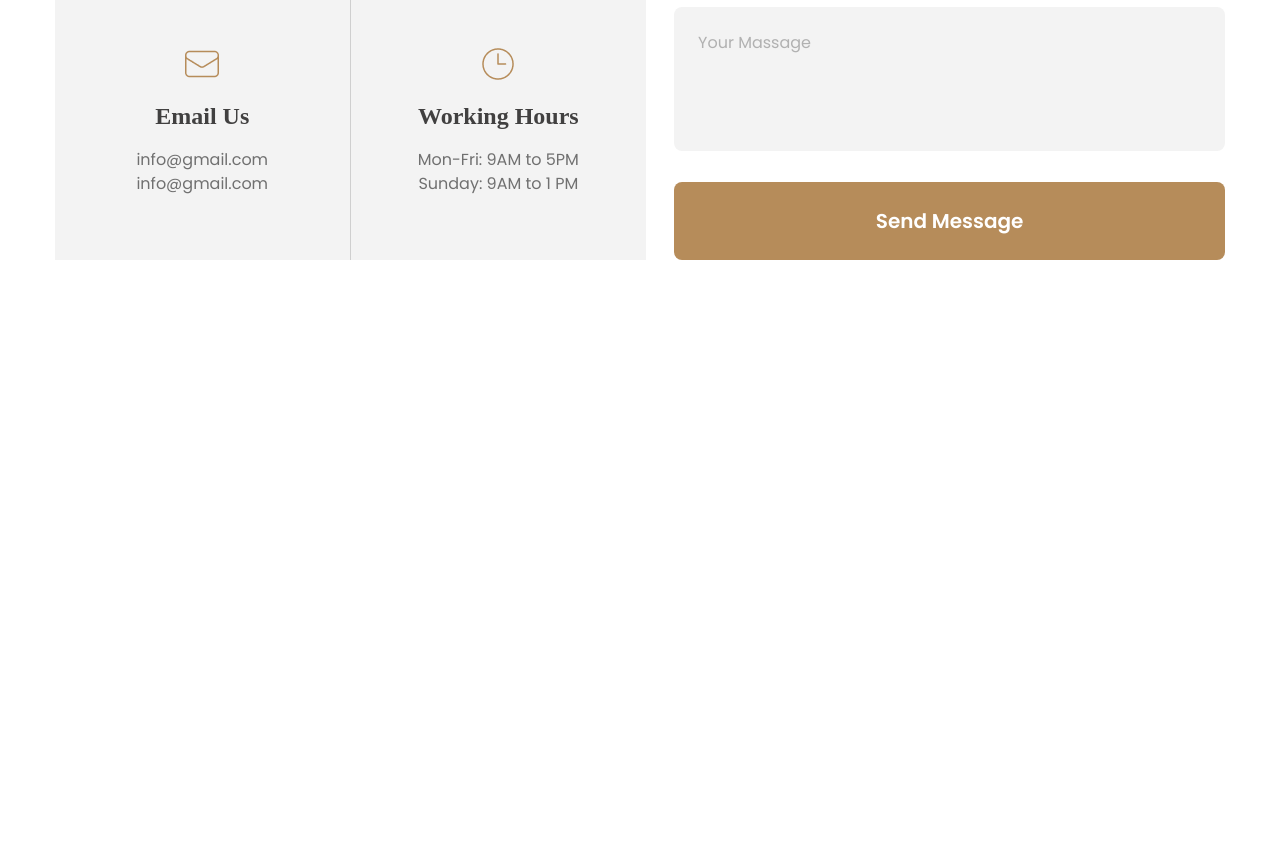
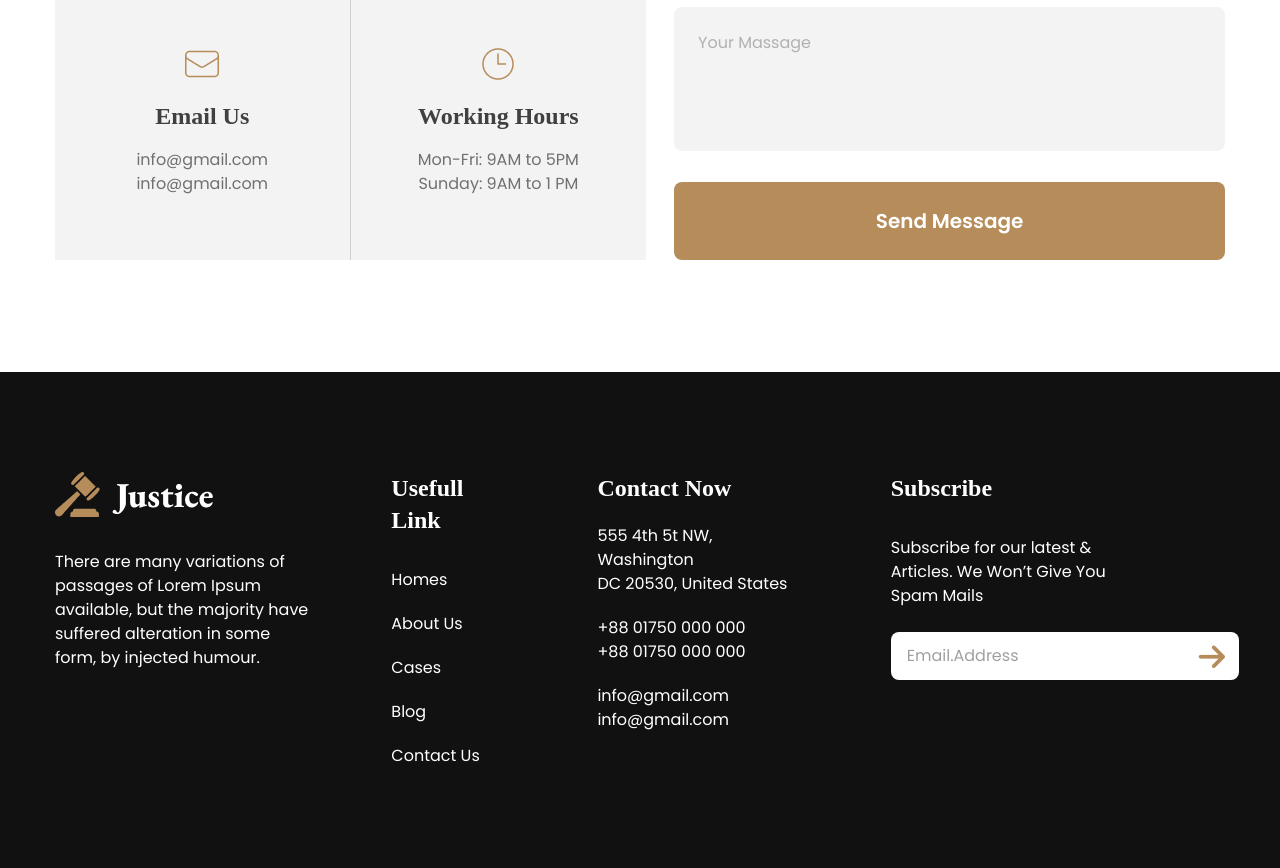
Before and after one commit to BiswanathBD/Justice-The-legal-solution, a plain HTML site: page index.html in a window 1280 px wide. Shown: the part 4279-5147 px from the top of the page. Before the commit the page ends 4651 px from the top, so only its background shows below. Drawn offline with nearby package versions, Linux system fonts and the light colour scheme.

Commit message:
complete landing page without responsive

```diff
--- a/index.html
+++ b/index.html
@@ -22,8 +22,8 @@
 
     <title>Justice | The legal solution</title>
 </head>
-<body class="max-w-[1170px] mt-10 mx-auto poppins">
-    <header>
+<body class="poppins">
+    <header class="max-w-[1170px] mt-10 mx-auto">
         <nav class="flex justify-between items-center">
             <img src="./images/logo2.png" alt="">
             <ul class="flex gap-[30px] text-[#707070]">
@@ -49,7 +49,7 @@
         </div>
     </header>
 
-    <main>
+    <main class="max-w-[1170px] mt-10 mx-auto">
         <div class="max-w-[714px] mx-auto mt-[100px] text-center">
             <h3 class="text-[40px] font-extrabold garamond text-[#414040]">The Legal Practice Area</h3>
             <p class="text-[#707070] mt-6">There are many variations of passages of Lorem Ipsum available, but the majority have suffered alteration in some form, by injected humour.</p>
@@ -193,8 +193,40 @@
             </form>
         </div>
     </main>
-    <footer class="bg-[#111111] mt-28">
-
+    <footer class="bg-[#111111] mt-28 text-white">
+        <div class="flex max-w-[1170px] mt-10 py-25 mx-auto gap-20 justify-between">
+            <div>
+                <img src="./images/logo.png" alt="">
+                <p class=" mt-8 max-w-[259px]">There are many variations of passages of Lorem Ipsum available, but the majority have suffered alteration in some form, by injected humour.</p>
+            </div>
+            <div>
+                <h5 class="garamond font-extrabold text-2xl">Usefull Link</h5>
+                <p class=" mt-8">
+                    <p class=" mt-5"><a href="#">Homes</a></p>
+                    <p class=" mt-5"><a href="#">About Us</a></p>
+                    <p class=" mt-5"><a href="#">Cases</a></p>
+                    <p class=" mt-5"><a href="#">Blog</a></p>
+                    <p class=" mt-5"><a href="#">Contact Us</a></p>
+                </p>
+            </div>
+            <div>
+                <h5 class="garamond font-extrabold text-2xl">Contact Now</h5>
+                <p class=" mt-5">555 4th 5t NW, Washington <br>
+                DC 20530, United States</p>
+                <p class=" mt-5">+88 01750 000 000 <br>
+                +88 01750 000 000</p>
+                <p class=" mt-5">info@gmail.com <br>
+                info@gmail.com</p>
+            </div>
+            <div>
+                <h5 class="garamond font-extrabold text-2xl">Subscribe</h5>
+                <p class=" mt-8 max-w-[217px]">Subscribe for our latest & Articles. We Won’t Give You Spam Mails</p>
+                <div class="flex items-center">
+                <input class="mt-6 bg-white px-4 py-3 rounded-[8px] placeholder-[#A0A0A0]" type="email" name="email" id="email" placeholder="Email.Address">
+                <button class="text-[#B68C5A] text-3xl ml-[-40px] mt-7"><i class="fa-solid fa-arrow-right"></i></button>
+                </div>
+            </div>
+        </div>
     </footer>
 </body>
 </html>
```
